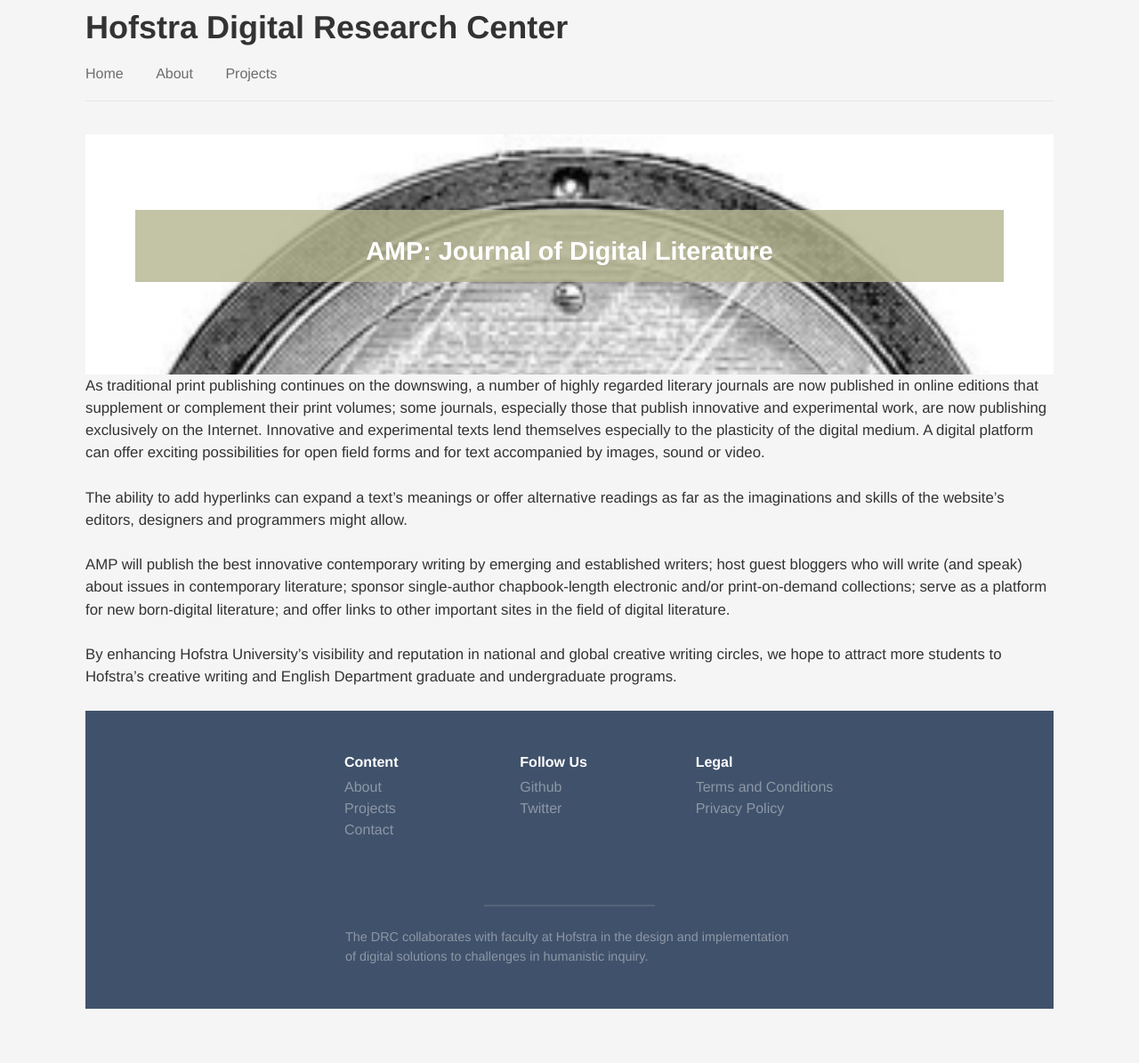
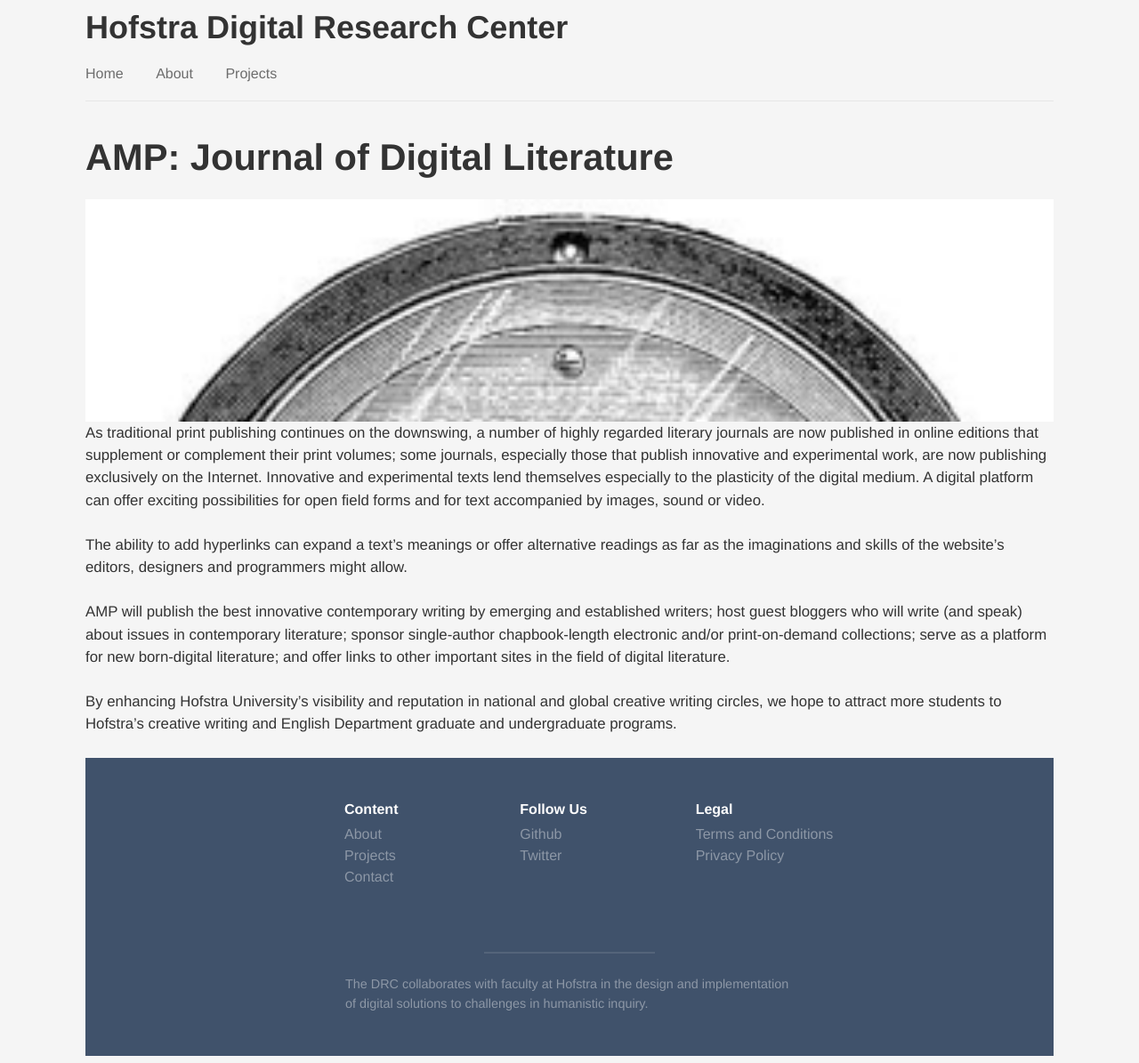
Before and after one commit to hofstra/drc, a Jekyll site: the page built from _posts/2015-01-24-amp-journal-of-digital-literature.md, in a window 1280 px wide. Shown: the whole page at 89% size. Built offline with Jekyll 4.4.1, drawn with Linux system fonts in a browser that asks for light colours; nearby versions of some CDN libraries; before the commit the page ends 1142 px from its top, so only the background shows below that.

Commit message:
Adjust images, layout.

```diff
--- a/_layouts/post.html
+++ b/_layouts/post.html
@@ -13,11 +13,9 @@
 <article class="type-system-geometric">
 <p class="type">{{ page.tags | join ", " }}</p>
 
+<h1>{{ page.title }} </h1>
 <div class="hero">
 	<div class="hero-inner">
-    	<div class="hero-copy">
-			<h1>{{ page.title }} </h1>
-		</div>
 	</div>
 </div>
 
--- a/_sass/_layout.scss
+++ b/_sass/_layout.scss
@@ -29,6 +29,8 @@
   background-repeat: no-repeat;
   background-size: cover;
   padding-bottom: 3em;
+
+  height: 250px;
 
   .hero-logo img {
     height: 4em;
```
